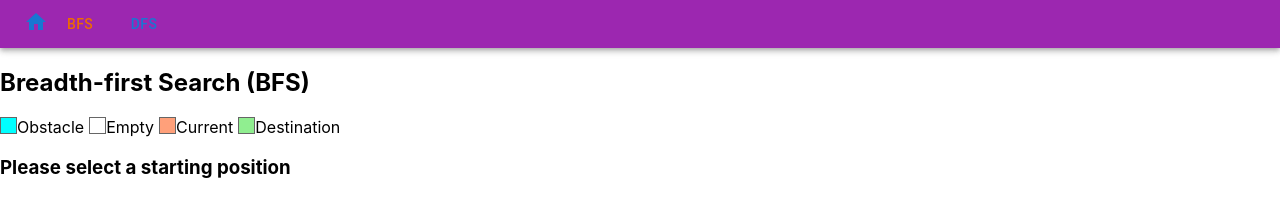
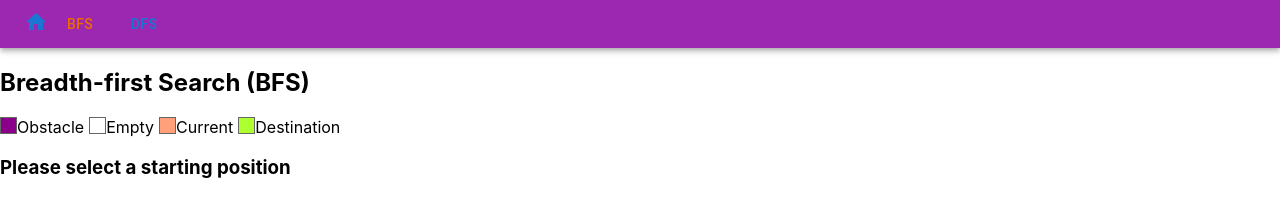
Before and after one commit to lwy123177/lwy123177.github.io, a React (Create React App) app: page /bfs in a window 1280 px wide. Shown: the top 197 px of the page. Built offline with nearby package versions, Linux system fonts and the light colour scheme.

Commit message:
Update cell color so destination is less similar to obstacle

```diff
--- a/src/components/Grid.module.css
+++ b/src/components/Grid.module.css
@@ -30,14 +30,14 @@
   background-color: lightgray;
 }
 .obstacle {
-  background-color: aqua;
+  background-color: darkmagenta;
 }
 .current,
 .start {
   background-color: lightsalmon;
 }
 .destination {
-  background-color: lightgreen;
+  background-color: greenyellow;
 }
 .label-row {
   display: flex;
```
